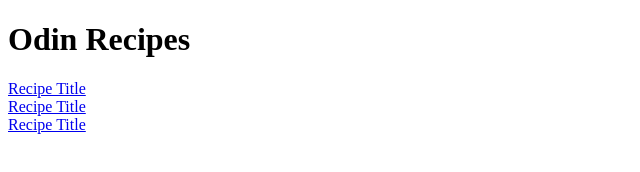
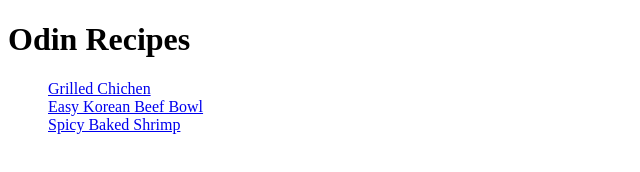
Before and after one commit to EvangelosPolizos/odin-recipes, a plain HTML site: page index.html in a window 1280 px wide. Shown: the whole page, without its empty margins (0-640 px from the left). Drawn offline with Linux system fonts and the light colour scheme.

Commit message:
final index.html

```diff
--- a/index.html
+++ b/index.html
@@ -6,10 +6,13 @@
     <title>Document</title>
 </head>
 <body>
-    <h1>Odin Recipes</h1>
-    <a href="recipes/chichen.html">Recipe Title</a><br>
-    <a href="recipes/chichen.html">Recipe Title</a><br>
-    <a href="recipes/chichen.html">Recipe Title</a>
+<h1>Odin Recipes</h1>
+
+<ul>
+    <a href="recipes/chichen.html">Grilled Chichen</a><br>
+    <a href="recipes/korean.html">Easy Korean Beef Bowl</a><br>
+    <a href="recipes/shrimp.html">Spicy Baked Shrimp</a>
+</ul>
 
 </body>
 </html>
```
